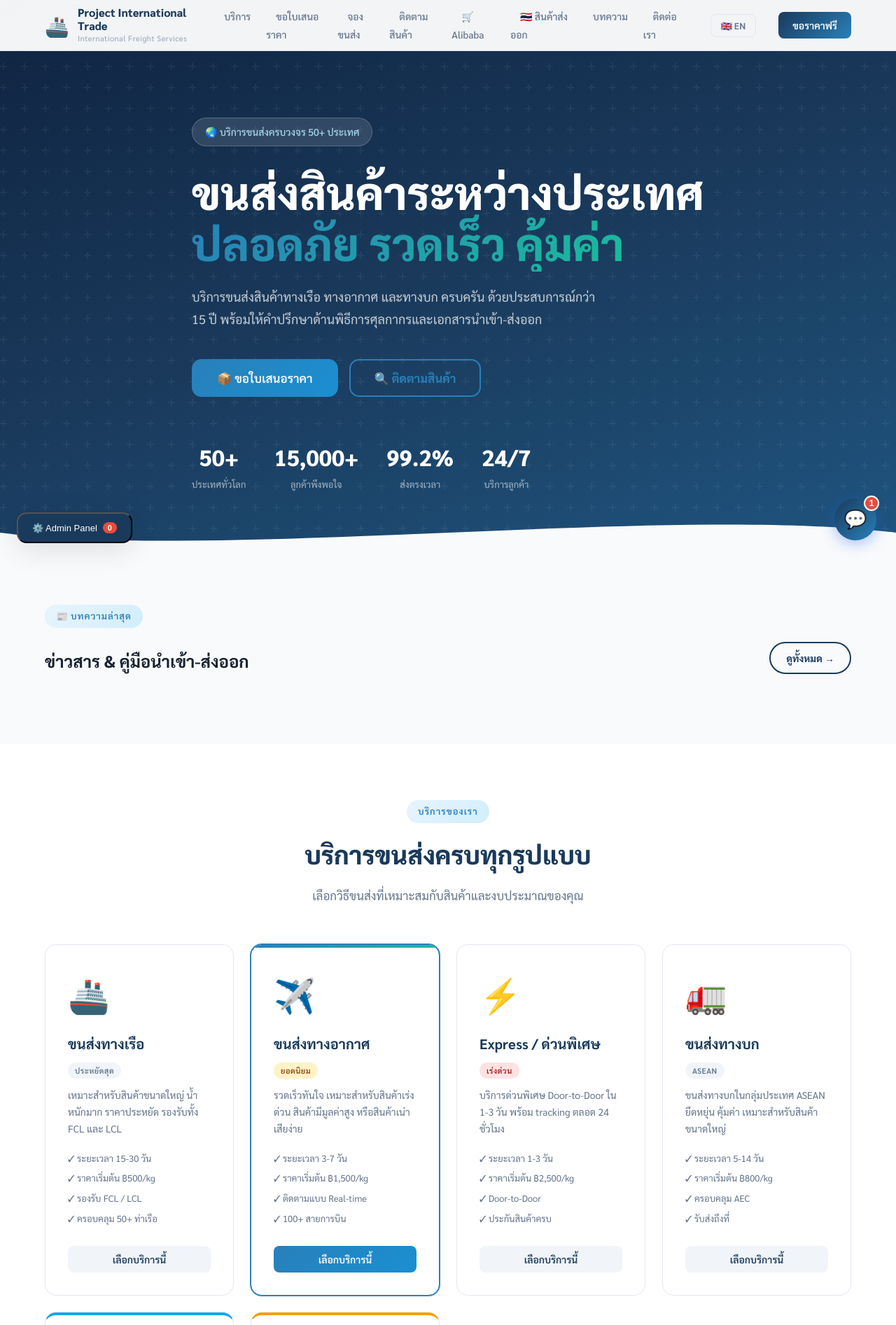
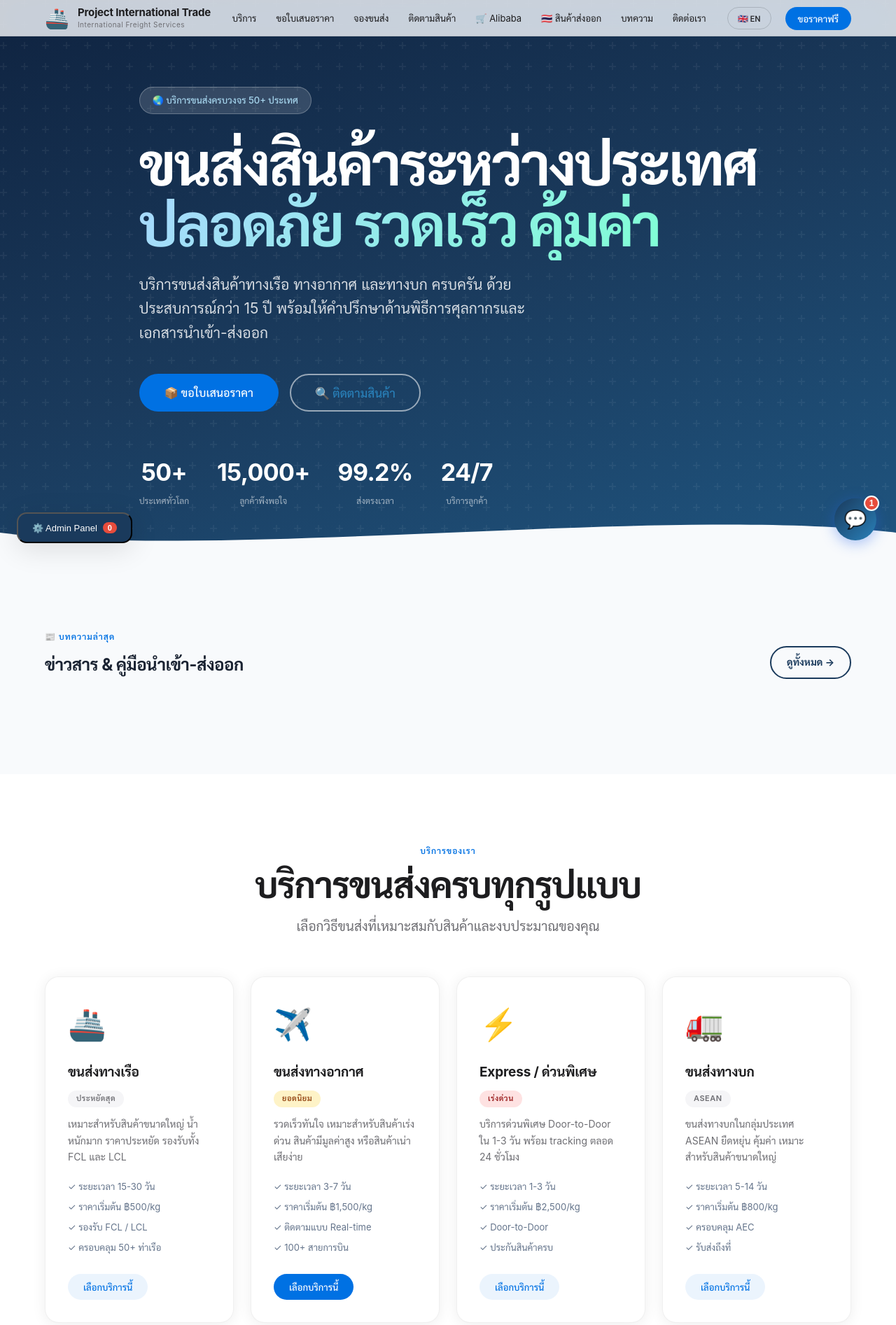
Before and after one commit to phanlerd03-rgb/Freight-webapp, a website: page public/index.html in a window 1280 px wide. Shown: the top 1893 px of the page at 70% size. Drawn offline with Linux system fonts and the light colour scheme; no server answers.

Commit message:
Apply Apple-style partial redesign (typography, navbar, cards, animations)
- Add Inter font (closest open-source SF Pro equivalent)
- Frosted-glass navbar: 52px height, saturate(180%) blur(24px)
- Apple-scale hero & section titles: tight letter-spacing, 700 weight
- Pill-shaped buttons (border-radius: 980px) with Apple blue #0071e3
- Rounded cards (20px) with clean drop shadows, smooth hover lift
- Section badge → minimal all-caps blue label (no colored pill)
- Scroll-reveal animations: IntersectionObserver fade+slide-up with stagger
- Separate apple.css / apple.js overlay — original styles preserved

Co-Authored-By: Claude Sonnet 4.6 <noreply@anthropic.com>

```diff
--- /dev/null
+++ b/public/css/apple.css
@@ -0,0 +1,371 @@
+/* ===================================================
+   APPLE-STYLE DESIGN LAYER — PIT Freight
+   Partial redesign: Typography · Navbar · Cards · Buttons · Animations
+   =================================================== */
+
+/* ---------- FONT ---------- */
+@import url('https://fonts.googleapis.com/css2?family=Inter:wght@300;400;500;600;700;800&display=swap');
+
+body {
+  font-family: -apple-system, BlinkMacSystemFont, 'Inter', 'Sarabun', sans-serif;
+  -webkit-font-smoothing: antialiased;
+  -moz-osx-font-smoothing: grayscale;
+}
+
+/* ---------- APPLE DESIGN TOKENS ---------- */
+:root {
+  --ap-blue:    #0071e3;
+  --ap-blue-h:  #0077ed;
+  --ap-dark:    #1d1d1f;
+  --ap-mid:     #424245;
+  --ap-gray:    #6e6e73;
+  --ap-light:   #f5f5f7;
+  --ap-white:   #ffffff;
+  --ap-radius:  20px;
+  --ap-shadow:  0 2px 20px rgba(0,0,0,.07);
+  --ap-shadow-lg: 0 12px 48px rgba(0,0,0,.10);
+  --ap-transition: cubic-bezier(0.25, 0.46, 0.45, 0.94);
+}
+
+/* ---------- NAVBAR — frosted glass ---------- */
+.navbar {
+  height: 52px;
+  background: rgba(255,255,255,.78) !important;
+  backdrop-filter: saturate(180%) blur(24px) !important;
+  -webkit-backdrop-filter: saturate(180%) blur(24px) !important;
+  border-bottom: 1px solid rgba(0,0,0,.09) !important;
+  box-shadow: none !important;
+}
+.navbar.scrolled { box-shadow: 0 1px 0 rgba(0,0,0,.08) !important; }
+
+.nav-inner { height: 52px !important; gap: 20px; }
+
+.logo-name {
+  font-size: 15px;
+  font-weight: 700;
+  letter-spacing: -0.01em;
+  color: var(--ap-dark);
+}
+.logo-sub { font-size: 10px; color: var(--ap-gray); }
+
+.nav-links a {
+  font-size: 13px;
+  font-weight: 400;
+  color: var(--ap-dark);
+  padding: 5px 10px;
+  border-radius: 6px;
+  transition: color .15s;
+}
+.nav-links a:hover { color: var(--ap-blue); background: transparent !important; }
+
+.btn-nav-cta {
+  background: var(--ap-blue) !important;
+  border-radius: 980px !important;
+  padding: 8px 18px !important;
+  font-size: 13px !important;
+  font-weight: 500 !important;
+  letter-spacing: 0 !important;
+  transition: background .2s !important;
+}
+.btn-nav-cta:hover { background: var(--ap-blue-h) !important; opacity: 1 !important; }
+
+.btn-lang {
+  border-radius: 980px !important;
+  font-size: 12px !important;
+  font-weight: 500 !important;
+  border-color: rgba(0,0,0,.15) !important;
+  color: var(--ap-dark) !important;
+}
+.btn-lang:hover { border-color: var(--ap-blue) !important; color: var(--ap-blue) !important; }
+
+/* Mobile nav open - adjust top */
+.nav-links.open { top: 52px !important; }
+
+/* ---------- HERO — Apple-scale typography ---------- */
+.hero { padding-top: 52px !important; }
+
+.hero-title {
+  font-size: clamp(44px, 6.5vw, 84px) !important;
+  font-weight: 700 !important;
+  letter-spacing: -0.035em !important;
+  line-height: 1.05 !important;
+  color: #fff !important;
+}
+
+.hero-desc {
+  font-size: clamp(17px, 2vw, 21px) !important;
+  font-weight: 400 !important;
+  line-height: 1.65 !important;
+  color: rgba(255,255,255,.82) !important;
+  max-width: 560px;
+}
+
+.hero-badge {
+  font-size: 13px !important;
+  font-weight: 500 !important;
+  letter-spacing: 0 !important;
+  border-radius: 980px !important;
+  background: rgba(255,255,255,.14) !important;
+  border-color: rgba(255,255,255,.25) !important;
+}
+
+.stat-num { font-size: 34px !important; font-weight: 700 !important; letter-spacing: -0.02em !important; }
+.stat-label { font-size: 12px !important; letter-spacing: 0 !important; }
+
+/* ---------- SECTION HEADER — Apple large type ---------- */
+.section-badge {
+  background: transparent !important;
+  color: var(--ap-blue) !important;
+  font-size: 12px !important;
+  font-weight: 600 !important;
+  letter-spacing: 0.08em !important;
+  text-transform: uppercase !important;
+  padding: 0 !important;
+  border-radius: 0 !important;
+  display: block !important;
+  margin-bottom: 12px !important;
+}
+.section-header.light .section-badge { color: rgba(255,255,255,.7) !important; }
+
+.section-header h2 {
+  font-size: clamp(32px, 4vw, 52px) !important;
+  font-weight: 700 !important;
+  letter-spacing: -0.025em !important;
+  line-height: 1.08 !important;
+  color: var(--ap-dark) !important;
+}
+.section-header.light h2 { color: #fff !important; }
+
+.section-header p {
+  font-size: clamp(16px, 1.8vw, 19px) !important;
+  color: var(--ap-gray) !important;
+  line-height: 1.65 !important;
+  font-weight: 400 !important;
+}
+.section-header.light p { color: rgba(255,255,255,.75) !important; }
+
+/* ---------- SECTION PADDING ---------- */
+.section { padding: 100px 0 !important; }
+
+/* ---------- SECTION BG — Apple gray ---------- */
+.section-gray { background: var(--ap-light) !important; }
+
+/* ---------- BUTTONS — Apple pill style ---------- */
+.btn-primary {
+  background: var(--ap-blue) !important;
+  border-radius: 980px !important;
+  font-weight: 500 !important;
+  letter-spacing: 0 !important;
+  transition: background .2s, transform .2s !important;
+}
+.btn-primary:hover {
+  background: var(--ap-blue-h) !important;
+  transform: none !important;
+  box-shadow: none !important;
+}
+.btn-primary.btn-lg { padding: 16px 36px !important; font-size: 16px !important; }
+
+.btn-outline.btn-lg {
+  border-radius: 980px !important;
+  border-color: rgba(255,255,255,.55) !important;
+  font-weight: 500 !important;
+}
+.btn-outline.btn-lg:hover {
+  border-color: #fff !important;
+  background: rgba(255,255,255,.12) !important;
+}
+
+.btn-service {
+  border-radius: 980px !important;
+  font-size: 13px !important;
+  font-weight: 500 !important;
+  background: rgba(0,113,227,.08) !important;
+  color: var(--ap-blue) !important;
+  border: none !important;
+  padding: 10px 22px !important;
+  width: auto !important;
+}
+.service-card:hover .btn-service, .service-card.featured .btn-service {
+  background: var(--ap-blue) !important;
+  color: #fff !important;
+}
+
+/* ---------- CARDS — Apple rounded + clean shadow ---------- */
+.service-card {
+  border-radius: var(--ap-radius) !important;
+  border: 1px solid rgba(0,0,0,.06) !important;
+  box-shadow: var(--ap-shadow) !important;
+  transition: transform 0.35s var(--ap-transition), box-shadow 0.35s var(--ap-transition) !important;
+}
+.service-card:hover {
+  transform: translateY(-6px) !important;
+  box-shadow: var(--ap-shadow-lg) !important;
+}
+.service-card::before { display: none !important; }
+
+/* Keep Bulk/RoRo accent bars but Apple-style */
+.service-card[data-service="bulk"] { border-top: 3px solid #0ea5e9 !important; }
+.service-card[data-service="roro"] { border-top: 3px solid #f59e0b !important; }
+
+.service-card h3 { font-size: 19px !important; font-weight: 700 !important; letter-spacing: -0.01em !important; color: var(--ap-dark) !important; }
+.service-card p { color: var(--ap-gray) !important; font-size: 14px !important; }
+.service-icon { font-size: 44px !important; margin-bottom: 18px !important; }
+
+.service-badge {
+  border-radius: 980px !important;
+  font-size: 11px !important;
+  padding: 3px 12px !important;
+  font-weight: 600 !important;
+  background: var(--ap-light) !important;
+  color: var(--ap-gray) !important;
+}
+.service-badge.popular { background: #fef3c7 !important; color: #92400e !important; }
+.service-badge.urgent  { background: #fee2e2 !important; color: #991b1b !important; }
+
+.integration-card {
+  border-radius: var(--ap-radius) !important;
+  border: 1px solid rgba(0,0,0,.06) !important;
+  box-shadow: var(--ap-shadow) !important;
+  transition: transform 0.35s var(--ap-transition), box-shadow 0.35s var(--ap-transition) !important;
+}
+.integration-card:hover {
+  transform: translateY(-4px) !important;
+  box-shadow: var(--ap-shadow-lg) !important;
+}
+.integration-card h4 { letter-spacing: -0.01em !important; color: var(--ap-dark) !important; }
+.integration-card p { color: var(--ap-gray) !important; }
+
+.why-card {
+  border-radius: var(--ap-radius) !important;
+  border: 1px solid rgba(0,0,0,.06) !important;
+  box-shadow: var(--ap-shadow) !important;
+  transition: transform 0.35s var(--ap-transition), box-shadow 0.35s var(--ap-transition) !important;
+}
+.why-card:hover {
+  transform: translateY(-4px) !important;
+  box-shadow: var(--ap-shadow-lg) !important;
+  border-color: rgba(0,113,227,.2) !important;
+}
+.why-card h4 { letter-spacing: -0.01em !important; color: var(--ap-dark) !important; }
+.why-card p { color: var(--ap-gray) !important; }
+
+/* Quote & Booking cards */
+.quote-form-card, .booking-card, .contact-form-card {
+  border-radius: var(--ap-radius) !important;
+  border: 1px solid rgba(0,0,0,.07) !important;
+  box-shadow: var(--ap-shadow-lg) !important;
+}
+
+.info-card {
+  border-radius: var(--ap-radius) !important;
+  border: 1px solid rgba(0,0,0,.06) !important;
+  box-shadow: var(--ap-shadow) !important;
+}
+
+/* Form inputs Apple style */
+.form-group input, .form-group select, .form-group textarea {
+  border-radius: 10px !important;
+  border-color: rgba(0,0,0,.12) !important;
+  font-size: 15px !important;
+  color: var(--ap-dark) !important;
+}
+.form-group input:focus, .form-group select:focus, .form-group textarea:focus {
+  border-color: var(--ap-blue) !important;
+  box-shadow: 0 0 0 3px rgba(0,113,227,.14) !important;
+}
+
+/* ---------- BLOG CARDS ---------- */
+.blog-card {
+  border-radius: var(--ap-radius) !important;
+  border: 1px solid rgba(0,0,0,.06) !important;
+  box-shadow: var(--ap-shadow) !important;
+  overflow: hidden !important;
+  transition: transform 0.35s var(--ap-transition), box-shadow 0.35s var(--ap-transition) !important;
+}
+.blog-card:hover {
+  transform: translateY(-6px) !important;
+  box-shadow: var(--ap-shadow-lg) !important;
+}
+.blog-card-title { font-weight: 700 !important; letter-spacing: -0.01em !important; color: var(--ap-dark) !important; }
+.blog-card-summary { color: var(--ap-gray) !important; }
+
+.latest-blog-card {
+  border-radius: var(--ap-radius) !important;
+  border: 1px solid rgba(0,0,0,.06) !important;
+  box-shadow: var(--ap-shadow) !important;
+  transition: transform 0.35s var(--ap-transition), box-shadow 0.35s var(--ap-transition) !important;
+}
+.latest-blog-card:hover {
+  transform: translateY(-4px) !important;
+  box-shadow: var(--ap-shadow-lg) !important;
+}
+
+/* ---------- TRACKING ---------- */
+.tracking-input-wrap {
+  border-radius: var(--ap-radius) !important;
+  box-shadow: var(--ap-shadow-lg) !important;
+}
+.tracking-result { border-radius: var(--ap-radius) !important; }
+.btn-track { border-radius: 0 !important; }
+
+/* ---------- FOOTER ---------- */
+.footer { background: #1d1d1f !important; }
+.footer-inner a { transition: color .15s !important; }
+.footer-inner a:hover { color: #fff !important; }
+
+/* ---------- MODAL ---------- */
+.modal-box { border-radius: 22px !important; }
+.modal-close { border-radius: 50% !important; }
+
+/* ---------- CONTACT ---------- */
+.contact-icon { border-radius: 14px !important; }
+
+/* ---------- SCROLL REVEAL ANIMATIONS ---------- */
+.ap-reveal {
+  opacity: 0;
+  transform: translateY(36px);
+  transition:
+    opacity  0.72s var(--ap-transition),
+    transform 0.72s var(--ap-transition);
+}
+.ap-reveal.ap-visible {
+  opacity: 1;
+  transform: translateY(0);
+}
+
+/* Staggered delay helpers */
+.ap-d1 { transition-delay: 0.08s; }
+.ap-d2 { transition-delay: 0.16s; }
+.ap-d3 { transition-delay: 0.24s; }
+.ap-d4 { transition-delay: 0.32s; }
+.ap-d5 { transition-delay: 0.40s; }
+.ap-d6 { transition-delay: 0.48s; }
+
+/* ---------- MISC POLISH ---------- */
+.gradient-text {
+  background: linear-gradient(135deg, #a8d8ff, #7fffd4) !important;
+  -webkit-background-clip: text !important;
+  -webkit-text-fill-color: transparent !important;
+  background-clip: text !important;
+}
+
+/* Smooth button for tab */
+.tab { font-weight: 500 !important; letter-spacing: 0 !important; }
+.tab.active { color: var(--ap-blue) !important; border-bottom-color: var(--ap-blue) !important; }
+
+/* Tracker button */
+.btn-track {
+  background: var(--ap-blue) !important;
+  font-weight: 500 !important;
+}
+
+/* Section title standalone (latest blogs) */
+.section-title { font-weight: 700 !important; letter-spacing: -0.02em !important; }
+
+/* Responsive */
+@media (max-width: 768px) {
+  .section { padding: 72px 0 !important; }
+  .hero-title { font-size: clamp(36px, 10vw, 56px) !important; }
+  .section-header h2 { font-size: clamp(28px, 7vw, 38px) !important; }
+  .nav-links.open { top: 52px !important; }
+}
--- a/public/index.html
+++ b/public/index.html
@@ -5,8 +5,9 @@
   <meta name="viewport" content="width=device-width, initial-scale=1.0">
   <title>Project International Trade — International Freight Services</title>
   <link rel="stylesheet" href="/css/style.css">
+  <link rel="stylesheet" href="/css/apple.css">
   <link rel="preconnect" href="https://fonts.googleapis.com">
-  <link href="https://fonts.googleapis.com/css2?family=Sarabun:wght@300;400;500;600;700;800&display=swap" rel="stylesheet">
+  <link href="https://fonts.googleapis.com/css2?family=Inter:wght@300;400;500;600;700;800&family=Sarabun:wght@300;400;500;600;700;800&display=swap" rel="stylesheet">
 </head>
 <body>
 
@@ -983,5 +984,6 @@
 <script src="/js/products.js"></script>
 <script src="/js/alibaba.js"></script>
 <script src="/js/app.js"></script>
+<script src="/js/apple.js"></script>
 </body>
 </html>
--- /dev/null
+++ b/public/js/apple.js
@@ -0,0 +1,94 @@
+/* ===== APPLE-STYLE SCROLL REVEAL ===== */
+
+(function () {
+  'use strict';
+
+  // ---- Auto-tag elements for reveal ----
+  function tagRevealTargets() {
+    // Section headers
+    document.querySelectorAll('.section-header').forEach((el, i) => {
+      el.classList.add('ap-reveal');
+    });
+
+    // Cards — stagger siblings within the same grid
+    const gridSelectors = [
+      '.services-grid',
+      '.integrations-grid',
+      '.why-grid',
+      '.latest-blogs-grid',
+      '.blog-grid-inner',
+      '#blogGrid',
+    ];
+    gridSelectors.forEach(sel => {
+      const grid = document.querySelector(sel);
+      if (!grid) return;
+      Array.from(grid.children).forEach((child, i) => {
+        child.classList.add('ap-reveal', `ap-d${Math.min(i + 1, 6)}`);
+      });
+    });
+
+    // Individual prominent cards / blocks
+    document.querySelectorAll(
+      '.quote-form-card, .booking-card, .contact-form-card, ' +
+      '.quote-info .info-card, .tracking-box, .contact-grid > *'
+    ).forEach((el, i) => {
+      el.classList.add('ap-reveal', `ap-d${Math.min(i + 1, 4)}`);
+    });
+
+    // Latest-blog section header row
+    document.querySelectorAll('.latest-blogs-header').forEach(el => {
+      el.classList.add('ap-reveal');
+    });
+  }
+
+  // ---- IntersectionObserver ----
+  function initObserver() {
+    const io = new IntersectionObserver((entries) => {
+      entries.forEach(entry => {
+        if (entry.isIntersecting) {
+          entry.target.classList.add('ap-visible');
+          io.unobserve(entry.target);
+        }
+      });
+    }, {
+      threshold: 0.08,
+      rootMargin: '0px 0px -40px 0px',
+    });
+
+    document.querySelectorAll('.ap-reveal').forEach(el => io.observe(el));
+
+    // Re-observe dynamically loaded cards (blog grid mutation)
+    const blogGrid = document.getElementById('blogGrid') || document.getElementById('latestBlogsGrid');
+    if (blogGrid) {
+      const mo = new MutationObserver(() => {
+        blogGrid.querySelectorAll(':scope > *:not(.ap-reveal)').forEach((child, i) => {
+          child.classList.add('ap-reveal', `ap-d${Math.min(i + 1, 6)}`);
+          io.observe(child);
+        });
+      });
+      mo.observe(blogGrid, { childList: true });
+    }
+  }
+
+  // ---- Navbar scroll state ----
+  function initNavbar() {
+    const nav = document.getElementById('navbar');
+    if (!nav) return;
+    const update = () => nav.classList.toggle('scrolled', window.scrollY > 10);
+    window.addEventListener('scroll', update, { passive: true });
+    update();
+  }
+
+  // ---- Init ----
+  if (document.readyState === 'loading') {
+    document.addEventListener('DOMContentLoaded', () => {
+      tagRevealTargets();
+      initObserver();
+      initNavbar();
+    });
+  } else {
+    tagRevealTargets();
+    initObserver();
+    initNavbar();
+  }
+})();
```
